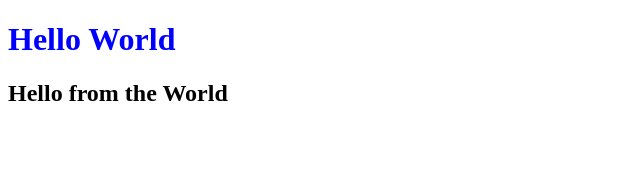
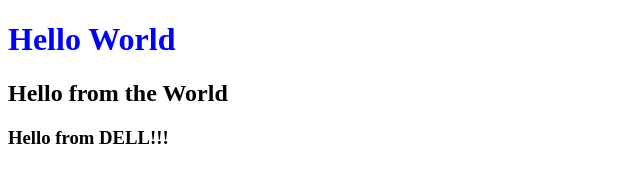
Before and after one commit to Jakhongir23/learningGit, a plain HTML site: page index.html in a window 1280 px wide. Shown: the whole page, without its empty margins (0-640 px from the left). Drawn offline with Linux system fonts and the light colour scheme.

Commit message:
change from DELL

```diff
--- a/index.html
+++ b/index.html
@@ -9,5 +9,6 @@
 <body>
     <h1>Hello World</h1>
     <h2>Hello from the World</h2>
+    <h3>Hello from DELL!!!</h3>
 </body>
 </html>
```
